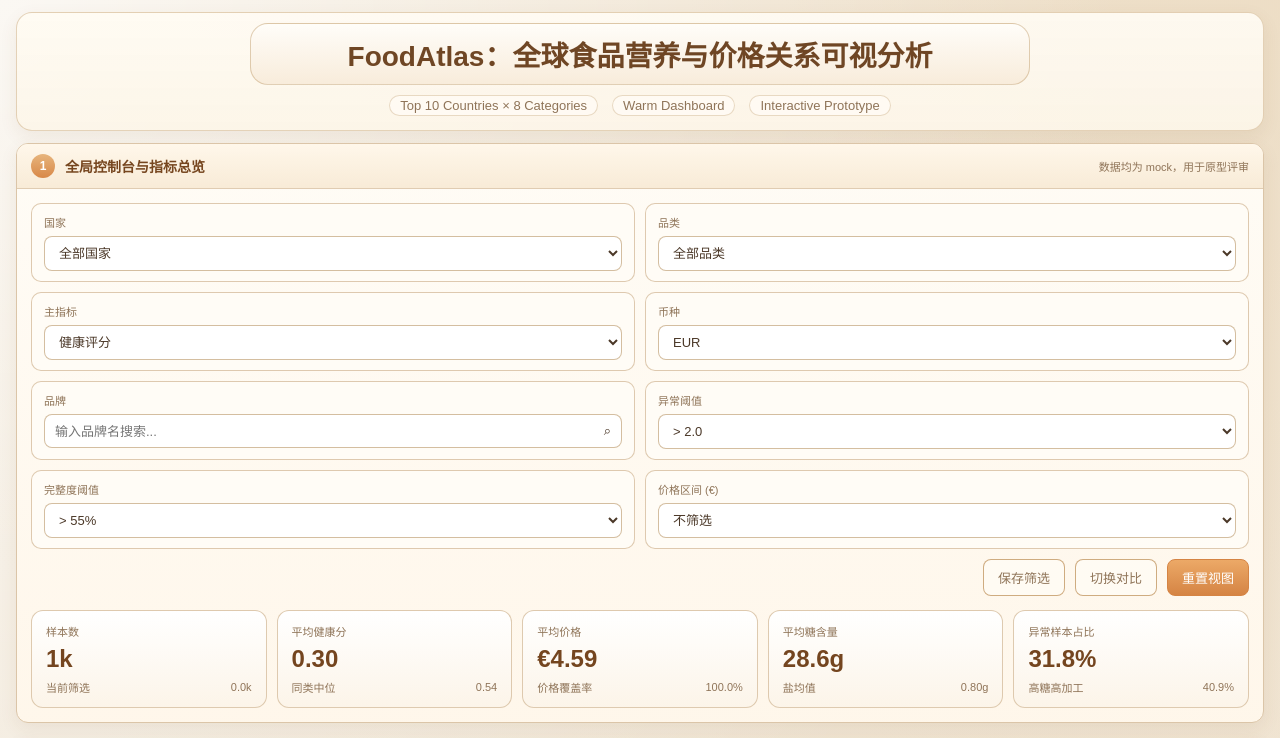
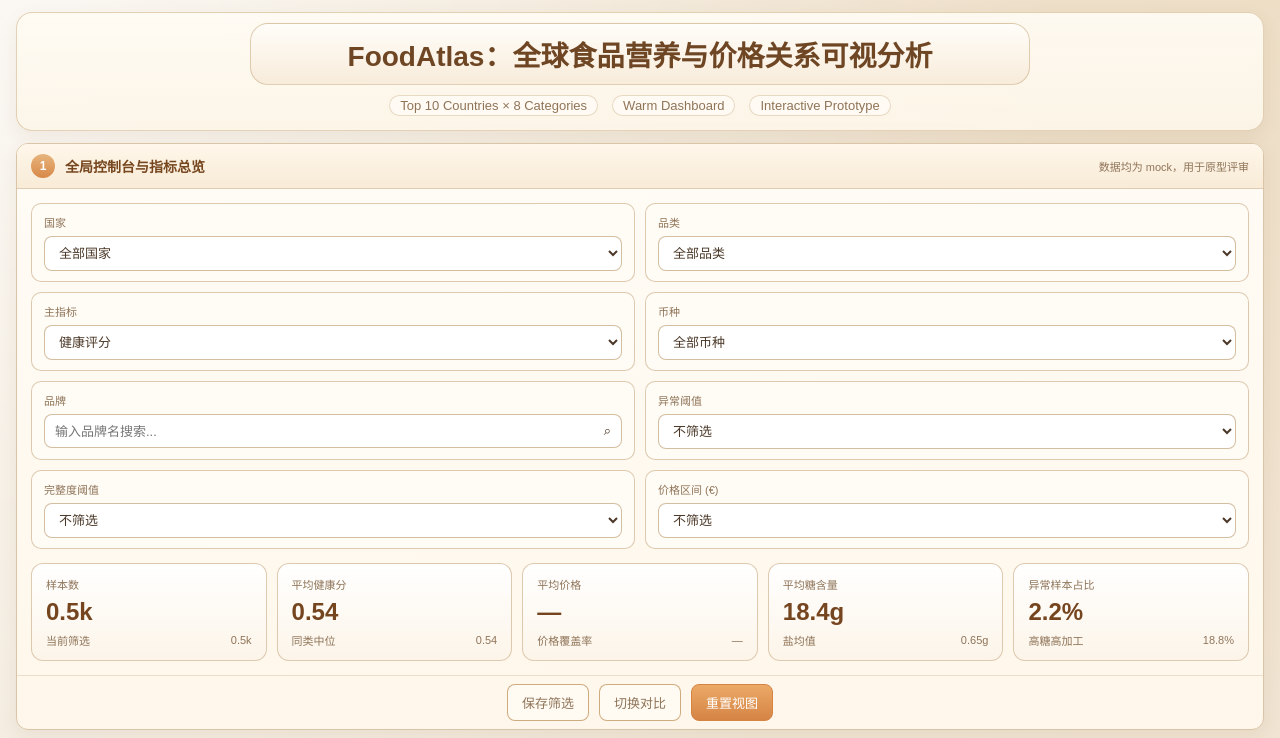
Before and after one commit to mique11a/FoodAtlas, a plain HTML site: page frontend/index.html in a window 1280 px wide. Shown: the top 738 px of the page. Drawn offline with nearby package versions, Linux system fonts and the light colour scheme.

Commit message:
feat: Panel1布局重构(按钮底部居中+KPI上下居中+币种筛选)

```diff
--- a/frontend/index.html
+++ b/frontend/index.html
@@ -73,6 +73,7 @@
   .panel-meta { color: var(--muted); font-size: 11px; }
   .panel-body { flex: 1; min-height: 0; position: relative; }
   .panel-controls { min-height: 250px; }
+  .panel-controls .panel-body { display: flex; flex-direction: column; }
   .panel-map { min-height: 760px; }
   .panel-scatter { min-height: 480px; }
   .panel-category { min-height: 480px; }
@@ -81,8 +82,8 @@
   .panel-boxplot { min-height: 230px; }
   .panel-table { min-height: 356px; }
   .controls-wrap {
-    display: grid; grid-template-columns: minmax(0,1.35fr) minmax(560px,1fr);
-    gap: 14px; padding: 14px; height: auto; align-items: start;
+    display: grid; grid-template-columns: minmax(0,1.12fr) minmax(560px,1.28fr);
+    gap: 14px; padding: 14px; flex: 1; align-items: center;
   }
   .control-block { display: grid; grid-template-columns: repeat(4, minmax(0,1fr)); gap: 10px; align-content: start; }
   .control-item {
@@ -95,7 +96,7 @@
     border-radius: 8px; background: #fff; font-size: 13px; color: var(--text); cursor: pointer;
   }
   .control-value, .control-input { display: flex; align-items: center; justify-content: space-between; gap: 8px; width: 100%; padding: 8px 10px; border: 1px solid rgba(210,187,155,0.95); border-radius: 8px; background: #fff; font-size: 13px; color: var(--text); }
-  .control-actions { grid-column: span 4; display: flex; align-items: center; justify-content: flex-end; gap: 10px; }
+  .control-actions { display: flex; align-items: center; justify-content: center; gap: 10px; padding: 8px 0; border-top: 1px solid rgba(219,197,168,0.5); }
   .ghost-btn, .solid-btn { padding: 8px 14px; border-radius: 8px; font-size: 13px; border: 1px solid rgba(203,165,119,0.92); cursor: pointer; }
   .ghost-btn { background: rgba(255,251,244,0.95); color: var(--muted); }
   .ghost-btn:hover { border-color: var(--accent); }
@@ -230,7 +231,7 @@
     .detail-overlay-toggle { display: none; }
     .controls-wrap { grid-template-columns: 1fr; }
     .control-block { grid-template-columns: repeat(2, minmax(0,1fr)); }
-    .control-actions { grid-column: span 2; }
+    .control-actions { justify-content: center; }
     .kpi-block { grid-template-columns: repeat(5, minmax(0,1fr)); }
   }
   @media (max-width: 900px) {
@@ -267,25 +268,20 @@
               <option value="health_score">健康评分</option><option value="sugars">糖含量</option><option value="salt">盐含量</option>
               <option value="fat">脂肪</option><option value="energy">能量</option><option value="nutriscore">Nutri-Score</option><option value="nova">NOVA等级</option>
             </select></div>
-            <div class="control-item"><label>币种</label><select id="currencySelect"><option value="EUR">EUR</option><option value="USD">USD</option></select></div>
+            <div class="control-item"><label>币种</label><select id="currencySelect"><option value="">全部币种</option><option value="EUR">EUR</option><option value="USD">USD</option><option value="GBP">GBP</option><option value="CHF">CHF</option><option value="CAD">CAD</option></select></div>
             <div class="control-item"><label>品牌</label><div class="control-input"><input id="brandInput" placeholder="输入品牌名搜索..." style="border:none;outline:none;width:100%;font-size:13px;color:var(--text);background:transparent;"><span>⌕</span></div></div>
             <div class="control-item"><label>异常阈值</label><select id="anomalyThresh">
-              <option value="0">不筛选</option><option value="1.0">&gt; 1.0</option><option value="1.5">&gt; 1.5</option>
-              <option value="2.0" selected>&gt; 2.0</option><option value="2.5">&gt; 2.5</option><option value="3.0">&gt; 3.0</option>
+              <option value="0" selected>不筛选</option><option value="1.0">&gt; 1.0</option><option value="1.5">&gt; 1.5</option>
+              <option value="2.0">&gt; 2.0</option><option value="2.5">&gt; 2.5</option><option value="3.0">&gt; 3.0</option>
             </select></div>
             <div class="control-item"><label>完整度阈值</label><select id="completenessThresh">
-              <option value="0">不筛选</option><option value="0.4">&gt; 40%</option><option value="0.5">&gt; 50%</option>
-              <option value="0.55" selected>&gt; 55%</option><option value="0.6">&gt; 60%</option><option value="0.7">&gt; 70%</option>
+              <option value="0" selected>不筛选</option><option value="0.4">&gt; 40%</option><option value="0.5">&gt; 50%</option>
+              <option value="0.55">&gt; 55%</option><option value="0.6">&gt; 60%</option><option value="0.7">&gt; 70%</option>
             </select></div>
             <div class="control-item"><label>价格区间 (€)</label><select id="priceRange">
               <option value="">不筛选</option><option value="0,1">€0 - 1</option><option value="1,2">€1 - 2</option>
               <option value="2,3">€2 - 3</option><option value="3,5">€3 - 5</option><option value="5,8">€5 - 8</option>
             </select></div>
-            <div class="control-actions">
-              <button class="ghost-btn" id="saveFilterBtn" type="button">保存筛选</button>
-              <button class="ghost-btn" id="compareBtn" type="button">切换对比</button>
-              <button class="solid-btn" id="resetBtn">重置视图</button>
-            </div>
           </div>
           <div class="kpi-block" id="kpiBlock">
             <div class="kpi-card"><div class="kpi-label" title="当前筛选条件下的产品总数">样本数</div><div class="kpi-value" id="kpiSamples">400k</div><div class="kpi-foot"><span>当前筛选</span><span id="kpiFiltered">12.6k</span></div></div>
@@ -294,6 +290,11 @@
             <div class="kpi-card"><div class="kpi-label" title="当前筛选下每100g糖含量均值">平均糖含量</div><div class="kpi-value" id="kpiSugars">22.4g</div><div class="kpi-foot"><span>盐均值</span><span id="kpiSalt">0.78g</span></div></div>
             <div class="kpi-card"><div class="kpi-label" title="异常度>2.25的产品占当前筛选的比例">异常样本占比</div><div class="kpi-value" id="kpiAnomaly">14.7%</div><div class="kpi-foot"><span>高糖高加工</span><span id="kpiHighSugar">5.1%</span></div></div>
           </div>
+        </div>
+        <div class="control-actions">
+          <button class="ghost-btn" id="saveFilterBtn" type="button">保存筛选</button>
+          <button class="ghost-btn" id="compareBtn" type="button">切换对比</button>
+          <button class="solid-btn" id="resetBtn">重置视图</button>
         </div>
       </div>
     </section>
@@ -466,6 +467,8 @@ function seededRandom(seed) { let v=seed%2147483647; if(v<=0) v+=2147483646; ret
 const rand=seededRandom(20260615);
 const MOCK_PRODUCTS=Array.from({length:500},(_,i)=>{
   const country=COUNTRIES[i%10], category=CATEGORIES[Math.floor(i/50)%10];
+  const currMap={France:"EUR","United States":"USD",Germany:"EUR",Spain:"EUR","United Kingdom":"GBP",Italy:"EUR",Belgium:"EUR",Canada:"CAD",Netherlands:"EUR",Switzerland:"CHF"};
+  const currency=currMap[country.en]||"EUR";
   const health=Math.max(0.18,Math.min(0.87,category.health+(rand()-0.5)*0.28+(country.health-0.55)*0.24));
   const price=Math.max(0.65,country.price+(rand()-0.4)*2.2+(0.7-health)*1.7);
   const sugars=Math.max(0.1,category.sugars+(rand()-0.5)*9.8);
@@ -480,17 +483,17 @@ const MOCK_PRODUCTS=Array.from({length:500},(_,i)=>{
   return {
     id:i,name:`Product ${i+1}`,brand:['Maison Lune','Nutri Forge','Daily Grain','Urban Root','Pure Mill','Casa Verde','Nordico','Fresh Vale'][i%8],
     countryEn:country.en,countryZh:country.zh,categoryEn:category.en,categoryZh:category.zh,
-    price:Number(price.toFixed(2)),health:Number(health.toFixed(2)),
+    price:rand()>0.1?Number(price.toFixed(2)):null,health:Number(health.toFixed(2)),
     sugars:Number(sugars.toFixed(1)),salt:Number(salt.toFixed(2)),fat:Number(fat.toFixed(1)),
     energy:Number(energy.toFixed(0)),completeness:Number(completeness.toFixed(2)),
     anomaly:Number(anomaly.toFixed(2)),nova,nutriscore:nutri,nutriscore_num:nutriNum,
-    flag:anomaly>2.25?'high':anomaly>1.45?'warn':'good'
+    flag:anomaly>2.25?'high':anomaly>1.45?'warn':'good',currency
   };
 });
 
 // ========== 全局状态 ==========
-let selectedCountry='',selectedCategory='',currentMetric='health_score',mapZoomedTo=null;
-let selectedBrand='',anomalyThreshold=2.0,completenessThreshold=0.55,priceRange='';
+let selectedCountry='',selectedCategory='',currentMetric='health_score',mapZoomedTo=null,selectedCurrency='';
+let selectedBrand='',anomalyThreshold=0,completenessThreshold=0,priceRange='';
 
 // 统一过滤函数：应用所有筛选条件
 function filterProducts(data){
@@ -503,6 +506,7 @@ function filterProducts(data){
     const [lo,hi]=priceRange.split(',').map(Number);
     data=data.filter(d=>d.price>=lo&&d.price<=hi);
   }
+  if(selectedCurrency) data=data.filter(d=>d.currency===selectedCurrency);
   return data;
 }
 const COUNTRY_CENTERS={
@@ -737,7 +741,7 @@ function renderBoxplot(){
     tooltip:{trigger:'item',formatter:p=>{const[min,q1,median,q3,max]=p.data;return `${COUNTRIES[p.dataIndex].zh}<br/>min ${min.toFixed(2)} · Q1 ${q1.toFixed(2)}<br/>median ${median.toFixed(2)} · Q3 ${q3.toFixed(2)}<br/>max ${max.toFixed(2)}`;}},
     grid:{left:56,right:18,top:28,bottom:44},
     xAxis:{type:'category',data:COUNTRIES.map(c=>c.zh),axisLabel:{color:'#876b50',interval:0,rotate:22,fontSize:10},axisLine:{lineStyle:{color:'#d4bea1'}}},
-    yAxis:{type:'value',name:'价格 (EUR)',nameTextStyle:{color:'#876b50'},axisLabel:{color:'#876b50'},axisLine:{lineStyle:{color:'#d4bea1'}},splitLine:{lineStyle:{color:'#efe0cc'}}},
+    yAxis:{type:'value',name:'价格'+((selectedCurrency)?' ('+selectedCurrency+')':''),nameTextStyle:{color:'#876b50'},axisLabel:{color:'#876b50'},axisLine:{lineStyle:{color:'#d4bea1'}},splitLine:{lineStyle:{color:'#efe0cc'}}},
     series:[{type:'boxplot',data:boxData,itemStyle:{color:'#f6e0c2',borderColor:'#c67b41',borderWidth:1.5}}]
   });
 }
@@ -777,17 +781,18 @@ function updateKPIs(){
   let data=filterProducts(MOCK_PRODUCTS);
   const n=data.length;
   const avgH=data.reduce((s,d)=>s+d.health,0)/n||0;
-  const avgP=data.reduce((s,d)=>s+d.price,0)/n||0;
+  const pricedData=data.filter(d=>d.price!=null);const avgP=pricedData.length?pricedData.reduce((s,d)=>s+d.price,0)/pricedData.length:0;
   const avgS=data.reduce((s,d)=>s+d.sugars,0)/n||0;
   const avgSalt=data.reduce((s,d)=>s+d.salt,0)/n||0;
   const anom=data.filter(d=>d.anomaly>2.25).length;
   const hs=data.filter(d=>d.sugars>30&&d.nova>=3).length;
-  document.getElementById('kpiSamples').textContent=(MOCK_PRODUCTS.length/1000).toFixed(0)+'k';
+  document.getElementById('kpiSamples').textContent=(MOCK_PRODUCTS.length/1000).toFixed(1)+'k';
   document.getElementById('kpiFiltered').textContent=(n/1000).toFixed(1)+'k';
   document.getElementById('kpiHealth').textContent=avgH.toFixed(2);
   document.getElementById('kpiHealthMedian').textContent='0.54';
-  document.getElementById('kpiPrice').textContent='€'+avgP.toFixed(2);
-  document.getElementById('kpiPriceCov').textContent=(data.filter(d=>d.price>0).length/n*100).toFixed(1)+'%';
+  const curSym={EUR:"€",USD:"$",GBP:"£",CHF:"Fr.",CAD:"C$"};
+  document.getElementById('kpiPrice').textContent=selectedCurrency?(curSym[selectedCurrency]||"")+avgP.toFixed(2):"—";
+  document.getElementById('kpiPriceCov').textContent=selectedCurrency?(data.filter(d=>d.price>0).length/n*100).toFixed(1)+"%":"—";
   document.getElementById('kpiSugars').textContent=avgS.toFixed(1)+'g';
   document.getElementById('kpiSalt').textContent=avgSalt.toFixed(2)+'g';
   document.getElementById('kpiAnomaly').textContent=(anom/n*100).toFixed(1)+'%';
@@ -813,6 +818,7 @@ document.getElementById('brandInput').addEventListener('input',e=>{selectedBrand
 document.getElementById('anomalyThresh').addEventListener('change',e=>{anomalyThreshold=+e.target.value;updateKPIs();renderAnomaly();renderParallel();renderBoxplot();renderTable();});
 document.getElementById('completenessThresh').addEventListener('change',e=>{completenessThreshold=+e.target.value;updateKPIs();renderAnomaly();renderParallel();renderBoxplot();renderTable();});
 document.getElementById('priceRange').addEventListener('change',e=>{priceRange=e.target.value;updateKPIs();renderAnomaly();renderParallel();renderBoxplot();renderTable();});
+document.getElementById('currencySelect').addEventListener('change',e=>{selectedCurrency=e.target.value;updateKPIs();renderAnomaly();renderParallel();renderBoxplot();renderTable();});
 // 表格排序 chip
 document.querySelectorAll('#tableSortChips .chip').forEach(chip=>{chip.addEventListener('click',function(){const f=this.dataset.sort;if(f===tableSortField){tableSortDir=tableSortDir==='desc'?'asc':'desc';}else{tableSortField=f;tableSortDir='desc';}document.querySelectorAll('#tableSortChips .chip').forEach(c=>{c.style.background='';c.style.fontWeight='';const label={price:'价格',health:'健康',anomaly:'异常',completeness:'完整度'}[c.dataset.sort];c.textContent=label;});this.style.background='var(--accent-soft)';this.style.fontWeight='bold';const arrow=tableSortDir==='desc'?' ▾':' ▴';const label={price:'价格',health:'健康',anomaly:'异常',completeness:'完整度'}[f];this.textContent=label+arrow;renderTable();});});
 document.getElementById('tableTopN').addEventListener('change',e=>{tableTopN=+e.target.value;renderTable();});
@@ -840,9 +846,9 @@ document.getElementById('compareBtn').addEventListener('click',()=>{
 });
 document.getElementById('resetBtn').addEventListener('click',()=>{
   selectedCountry='';selectedCategory='';currentMetric='health_score';mapZoomedTo=null;
-  selectedBrand='';anomalyThreshold=2.0;completenessThreshold=0.55;priceRange='';
+  selectedBrand='';anomalyThreshold=0;completenessThreshold=0;priceRange='';selectedCurrency='';
   document.getElementById('countrySelect').value='';document.getElementById('categorySelect').value='';document.getElementById('metricSelect').value='health_score';
-  document.getElementById('brandInput').value='';document.getElementById('anomalyThresh').value='2.0';document.getElementById('completenessThresh').value='0.55';document.getElementById('priceRange').value='';
+  document.getElementById('brandInput').value='';document.getElementById('anomalyThresh').value='0';document.getElementById('completenessThresh').value='0';document.getElementById('priceRange').value='';document.getElementById('currencySelect').value='';
   tableSortField='anomaly';tableSortDir='desc';tableTopN=12;document.getElementById('tableTopN').value='12';
   document.getElementById('mapBackBtn').style.display='none';
   setDetailDrawer(false);updateKPIs();refreshViews();
```
Also changed, not shown: README.md.
